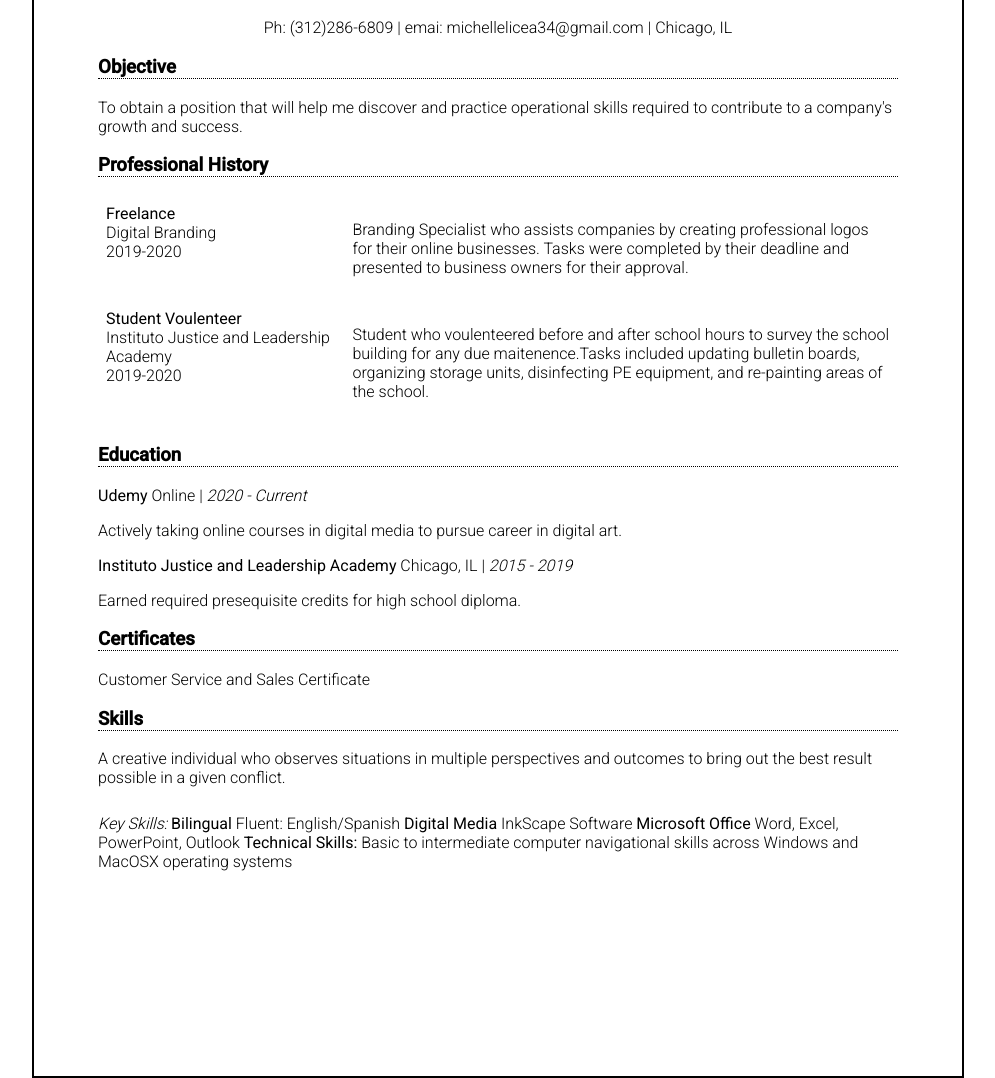
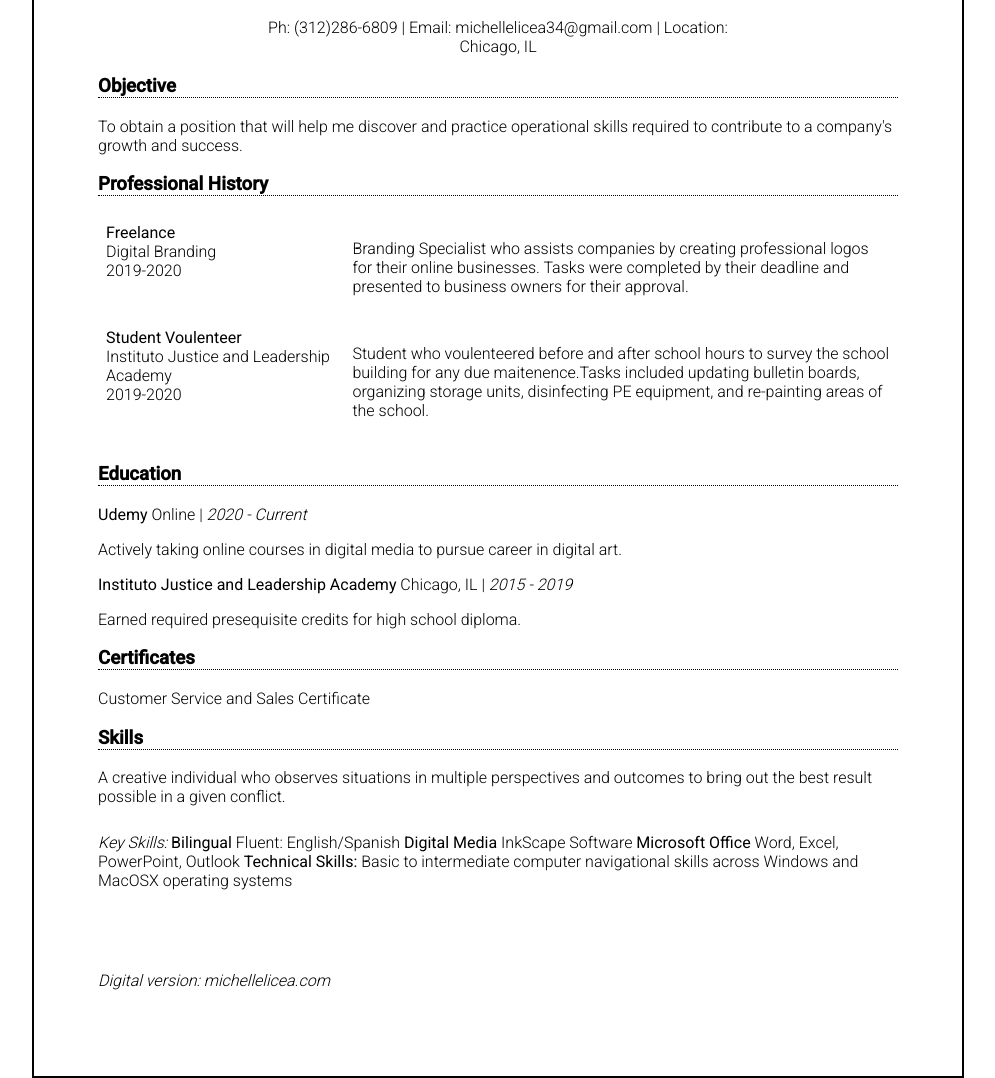
Before and after one commit to e-licea/Michelle, a plain HTML site: page index.html in a window 1280 px wide. Shown: the part 103-1181 px from the top of the page, without its empty margins (142-1137 px from the left). Drawn offline with Linux system fonts and the light colour scheme.

Commit message:
Update index.html

```diff
--- a/index.html
+++ b/index.html
@@ -15,7 +15,7 @@
 
     <header>
         <h1 id = 'name'>Michelle Licea</h1>
-        <p id="contact-info">Ph: (312)286-6809 | emai: michellelicea34@gmail.com | Chicago, IL </p>
+        <p id="contact-info">Ph: (312)286-6809 | Email: michellelicea34@gmail.com | Location: Chicago, IL </p>
     </header>
 
     <div id="content">
@@ -84,6 +84,10 @@
             Basic to intermediate computer navigational skills across Windows and MacOSX operating systems
         </h5>
 
+        <br>
+        <br>
+        <p class = 'date'>Digital version: michellelicea.com</p>
+
     </div>
 
 
```
